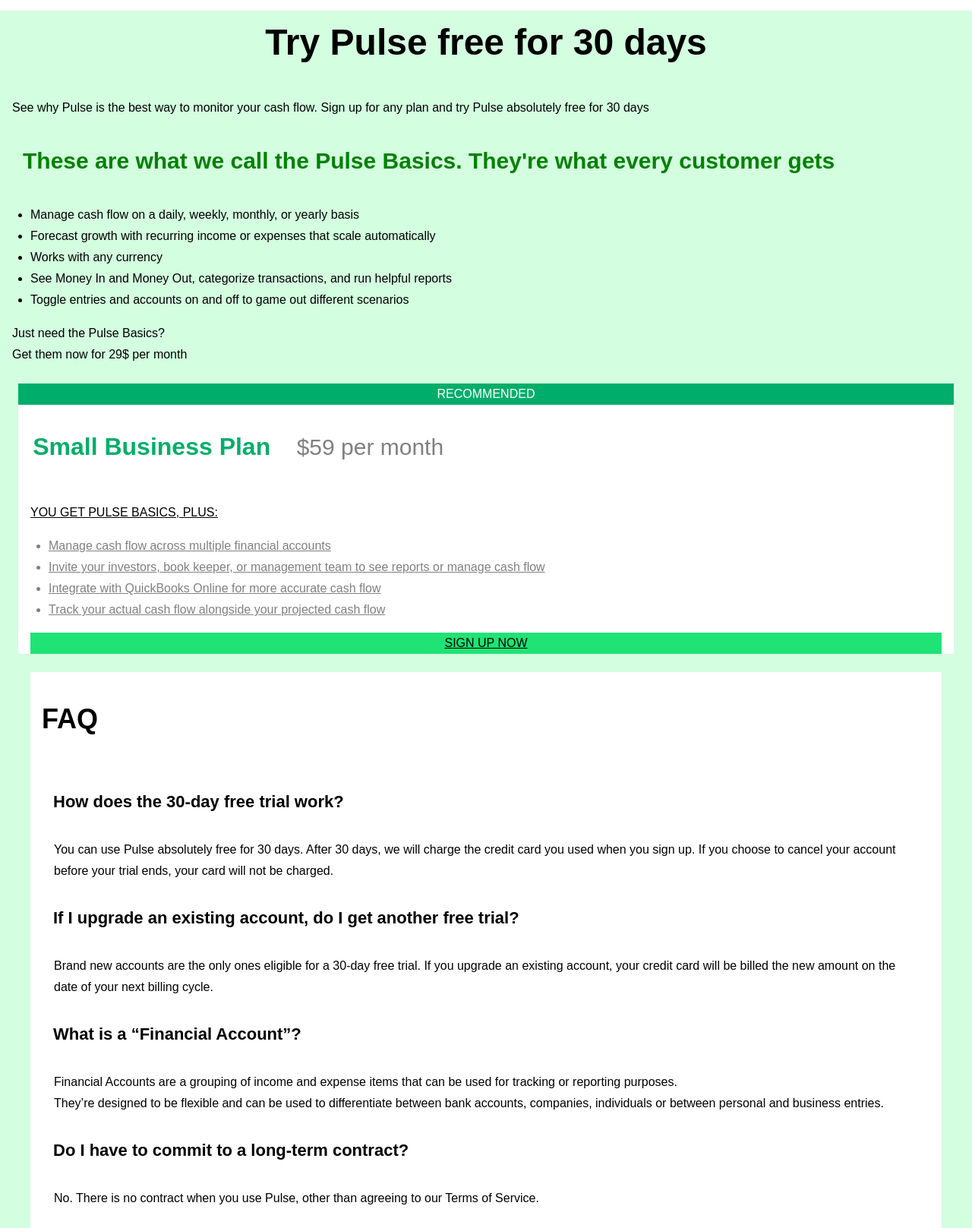
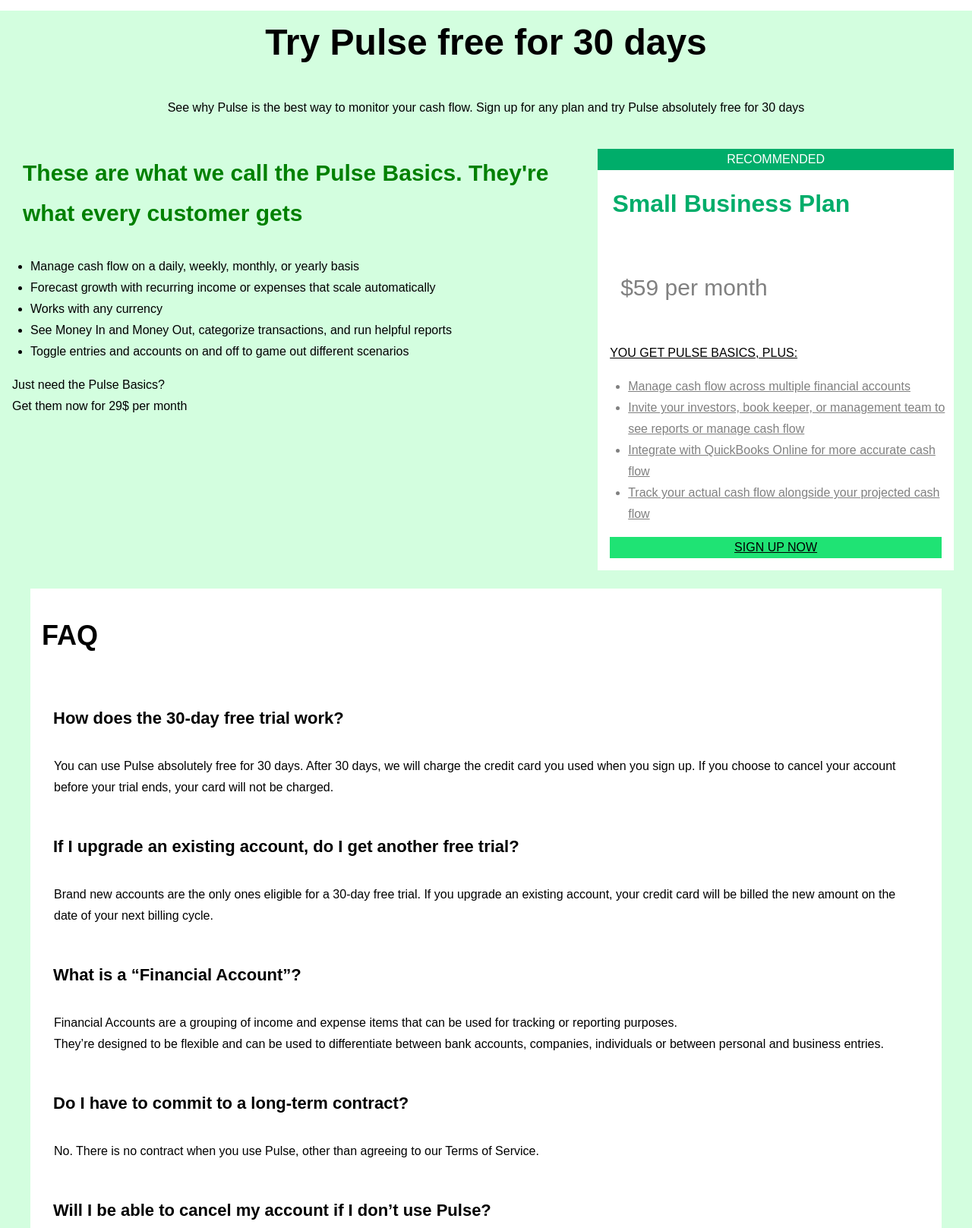
Before and after one commit to christopherbyatt/rpni1-tp1-b, a plain HTML site: page index.html in a window 1280 px wide. Shown: the part 120-1737 px from the top of the page at 76% size. Drawn offline with Linux system fonts and the light colour scheme; a web font is replaced by a local one.

Commit message:
changement

```diff
--- a/css/style.css
+++ b/css/style.css
@@ -743,6 +743,7 @@ h4,
 .menu__item {
   display: flex;
   flex-wrap: wrap;
+  flex-grow: 0;
 }
 .menu__lien {
   list-style: none;
@@ -772,10 +773,14 @@ p {
   margin-left: 1em;
   margin-right: 1em;
 }
-p__intro {
+.intro__p {
   text-align: center;
 }
-
+@media (min-width:600px) {
+.conteneur__plan {
+display: flex;
+}
+}
 .plan1 {
   background-color: white;
   margin: 1.5em;
@@ -817,6 +822,12 @@ p__intro {
   margin: 0 auto;
   padding: 0 1.5rem;
 }
+@media (min-width:600px){
+  .faq {
+    display: flex;
+    flex-wrap:wrap;
+  }
+}
 .faq__h2 {
   font-weight: 700;
 }
@@ -825,6 +836,11 @@ p__intro {
 }
 footer {
   background-color: black;
+}
+@media(min-width:600px){
+  .footer {
+    display: flex;
+  }
 }
 .footer__logo {
   text-align: center;
@@ -845,9 +861,7 @@ footer {
 .footer__colonne {
   text-decoration: none;
 }
-.droits {
-  color: gray;
-}
+
 .droits {
   color: gray;
   padding-left: 1.5rem;
--- a/index.html
+++ b/index.html
@@ -29,11 +29,12 @@
         <div class="conteneur__main">
             <div class="intro">
                 <h1 class="h1">Try Pulse free for 30 days</h1>
-                <p class="intro__P">See why Pulse is the best way to monitor your cash flow. Sign up for any plan
+                <p class="intro__p">See why Pulse is the best way to monitor your cash flow. Sign up for any plan
                     and
                     try
                     Pulse absolutely free for 30 days</p>
             </div>
+            <div class="conteneur__plan">
             <div class="description">
                 <h3 class="description__h3">These are what we call the Pulse Basics. They're what every customer gets
                 </h3>
@@ -68,6 +69,7 @@
                 </a>
             </div>
             </div>
+        </div>
             <div class="faq">
                 <h2 class="faq__h2">FAQ</h2>
                 <div class="faq__gauche">
```
